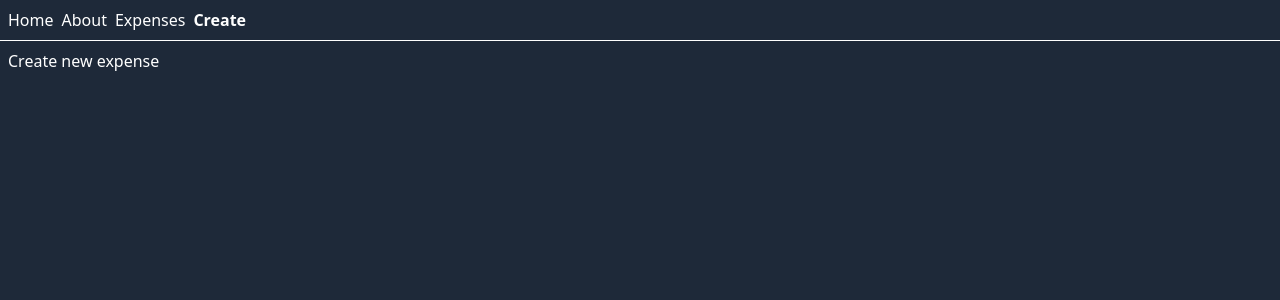
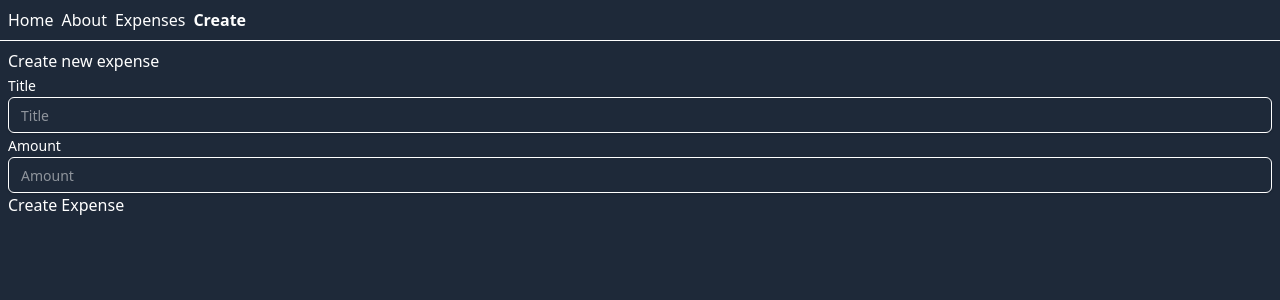
Before and after one commit to shuv1824/expense-tracker-bun, a React (Vite) app in the folder client/: page /create-expense in a window 1280 px wide. Shown: the top 300 px of the page. Built offline with nearby package versions, Linux system fonts and the light colour scheme; what hono would draw is missing.

Commit message:
feat: create new expense page

```diff
--- a/client/package.json
+++ b/client/package.json
@@ -10,6 +10,7 @@
     "preview": "vite preview"
   },
   "dependencies": {
+    "@radix-ui/react-label": "^2.1.7",
     "@radix-ui/react-slot": "^1.1.0",
     "@tailwindcss/postcss": "^4.1.12",
     "@tailwindcss/vite": "^4.1.12",
--- /dev/null
+++ b/client/src/components/ui/input.tsx
@@ -0,0 +1,22 @@
+import * as React from "react"
+
+import { cn } from "@/lib/utils"
+
+const Input = React.forwardRef<HTMLInputElement, React.ComponentProps<"input">>(
+  ({ className, type, ...props }, ref) => {
+    return (
+      <input
+        type={type}
+        className={cn(
+          "flex h-9 w-full rounded-md border border-input bg-transparent px-3 py-1 text-base shadow-sm transition-colors file:border-0 file:bg-transparent file:text-sm file:font-medium file:text-foreground placeholder:text-muted-foreground focus-visible:outline-none focus-visible:ring-1 focus-visible:ring-ring disabled:cursor-not-allowed disabled:opacity-50 md:text-sm",
+          className
+        )}
+        ref={ref}
+        {...props}
+      />
+    )
+  }
+)
+Input.displayName = "Input"
+
+export { Input }
--- /dev/null
+++ b/client/src/components/ui/label.tsx
@@ -0,0 +1,24 @@
+import * as React from "react"
+import * as LabelPrimitive from "@radix-ui/react-label"
+import { cva, type VariantProps } from "class-variance-authority"
+
+import { cn } from "@/lib/utils"
+
+const labelVariants = cva(
+  "text-sm font-medium leading-none peer-disabled:cursor-not-allowed peer-disabled:opacity-70"
+)
+
+const Label = React.forwardRef<
+  React.ElementRef<typeof LabelPrimitive.Root>,
+  React.ComponentPropsWithoutRef<typeof LabelPrimitive.Root> &
+    VariantProps<typeof labelVariants>
+>(({ className, ...props }, ref) => (
+  <LabelPrimitive.Root
+    ref={ref}
+    className={cn(labelVariants(), className)}
+    {...props}
+  />
+))
+Label.displayName = LabelPrimitive.Root.displayName
+
+export { Label }
--- a/client/src/routes/create-expense.tsx
+++ b/client/src/routes/create-expense.tsx
@@ -1,9 +1,20 @@
 import { createFileRoute } from '@tanstack/react-router'
+import { Input } from "@/components/ui/input"
+import { Label } from "@/components/ui/label"
 
 export const Route = createFileRoute('/create-expense')({
   component: CreateExpense,
 })
 
 function CreateExpense() {
-  return <div className="p-2">Create new expense</div>
+  return <div className="p-2">
+    <h2>Create new expense</h2>
+    <form>
+      <Label htmlFor="title">Title</Label>
+      <Input id="title" type="text" placeholder="Title" />
+      <Label htmlFor="amount">Amount</Label>
+      <Input id="amount" type="number" placeholder="Amount" />
+      <button type="submit">Create Expense</button>
+    </form>
+  </div>
 }
```
Also changed, not shown: 1 other file (tests, documents, lock files or other folders).
